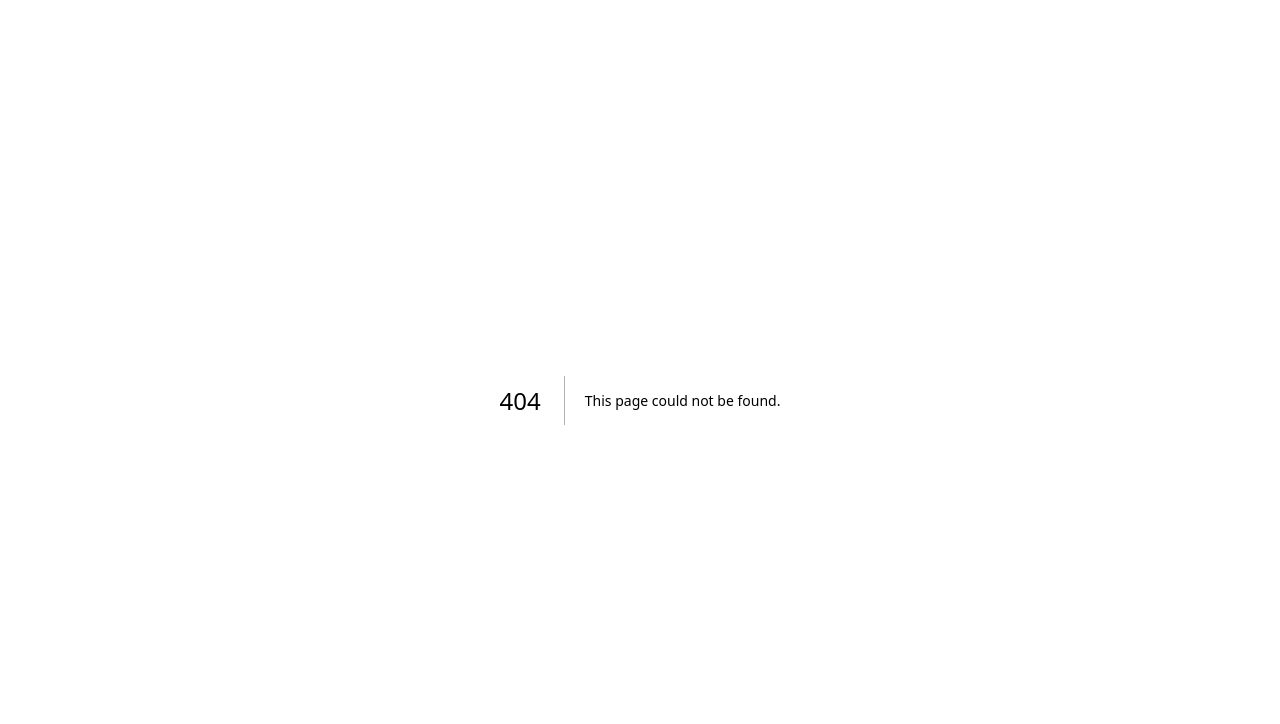
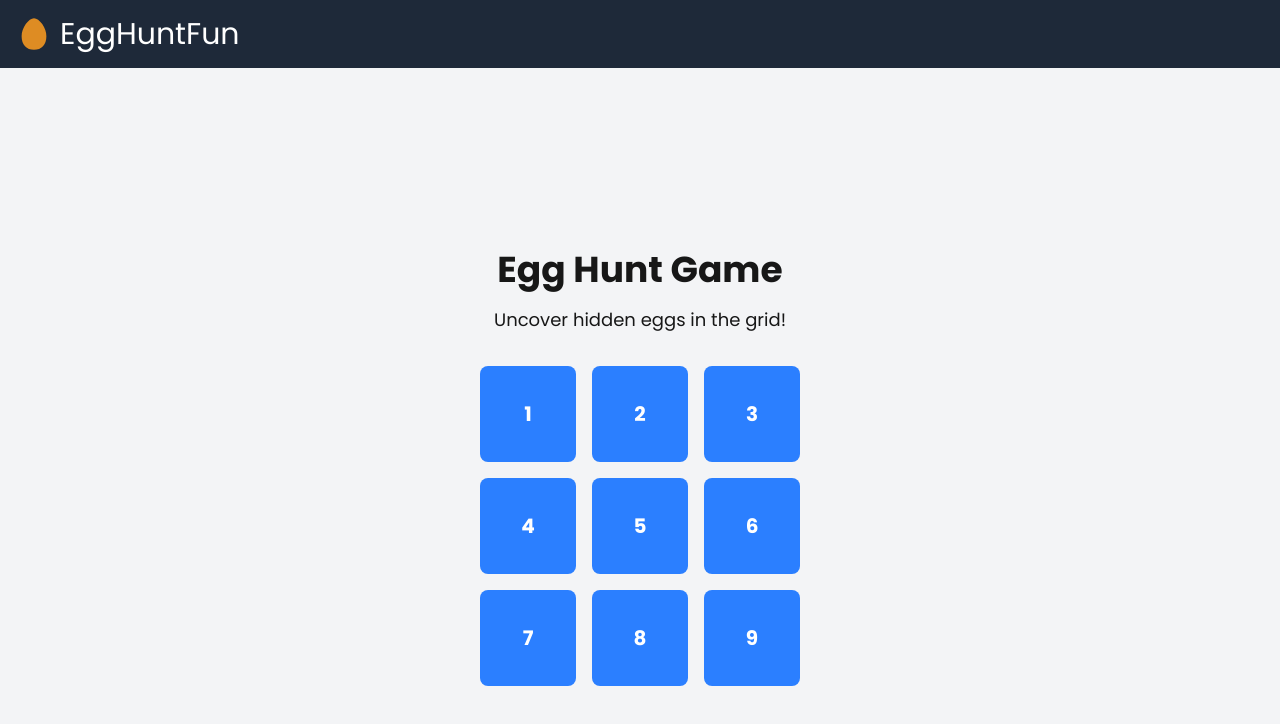
Before and after one commit to aaronted009/egg-hunt, a Next.js app: page /game in a window 1280 px wide. Before the commit this address had no page. Shown: the top 724 px of the page. Built offline with nearby package versions, Linux system fonts and the light colour scheme.

Commit message:
feat: add Game component

```diff
--- /dev/null
+++ b/app/game/page.tsx
@@ -0,0 +1,24 @@
+import GameHeader from "../ui/game/game-header";
+
+export default function Game() {
+    return (
+        <>
+            <GameHeader />
+            <div className="flex flex-col items-center justify-center min-h-screen bg-gray-100">
+                <h1 className="text-4xl font-bold mb-4">Egg Hunt Game</h1>
+                <p className="text-lg mb-8">Uncover hidden eggs in the grid!</p>
+                <div className="grid grid-cols-3 gap-4">
+                    {/* Example grid items */}
+                    {Array.from({ length: 9 }).map((_, index) => (
+                        <div
+                            key={index}
+                            className="w-24 h-24 bg-blue-500 flex items-center justify-center text-white text-xl font-bold rounded-lg"
+                        >
+                            {index + 1}
+                        </div>
+                    ))}
+                </div>
+            </div>
+        </>
+    );
+}
```
